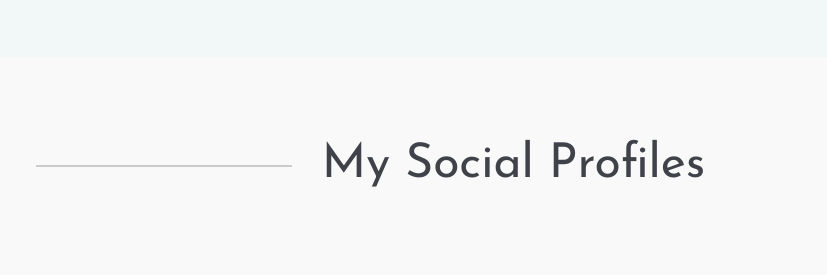
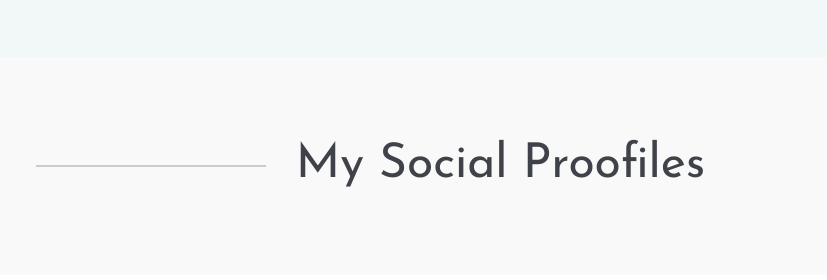
Before and after one commit to gopalsahu/testresume2, a plain HTML site: page index.html in a window 1280 px wide. Shown: the part 1140-1420 px from the top of the page, 453-1280 px from the left. Drawn offline with Linux system fonts and the light colour scheme.

Commit message:
Update index.html

```diff
--- a/index.html
+++ b/index.html
@@ -98,7 +98,7 @@
 							<a href=""><i class="fa fa-facebook"></i></a>
 							<a href=""><i class="fa fa-twitter"></i></a>
 						</div>
-						<h2 class="hidden-md hidden-sm">My Social Profiles</h2>
+						<h2 class="hidden-md hidden-sm">My Social Proofiles</h2>
 					</div>
 				</div>
 			</div>
```
